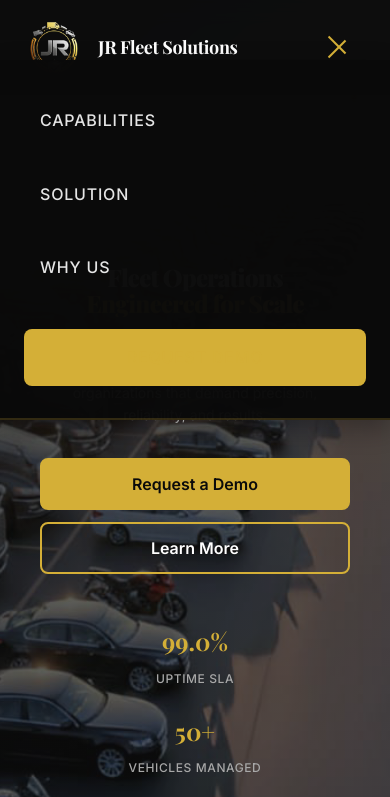
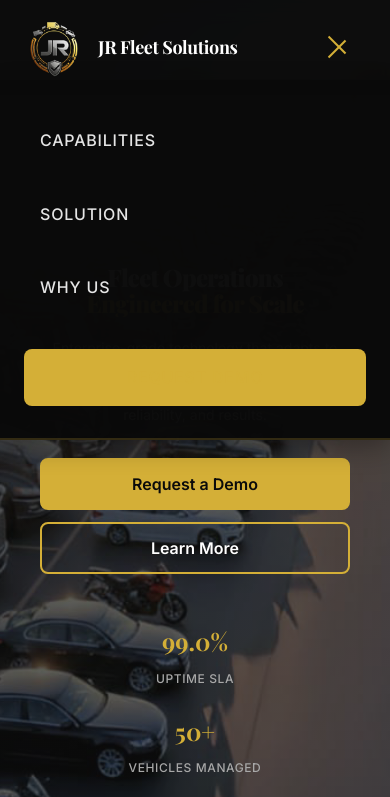
Before and after one commit to armstrongabiero-design/jrfleetsolutions, a website: page index.html in a window 390 px wide. Both pictures are taken after a click on the button "Toggle menu". Shown: the top 797 px of the page. Drawn offline with nearby package versions, Linux system fonts and the light colour scheme.

Commit message:
fix: adjust nav-menu position for improved layout

```diff
--- a/css/home.css
+++ b/css/home.css
@@ -120,7 +120,7 @@
 
     .nav-menu {
         position: fixed;
-        top: 60px;
+        top: 80px;
         left: 0;
         right: 0;
         flex-direction: column;
```
